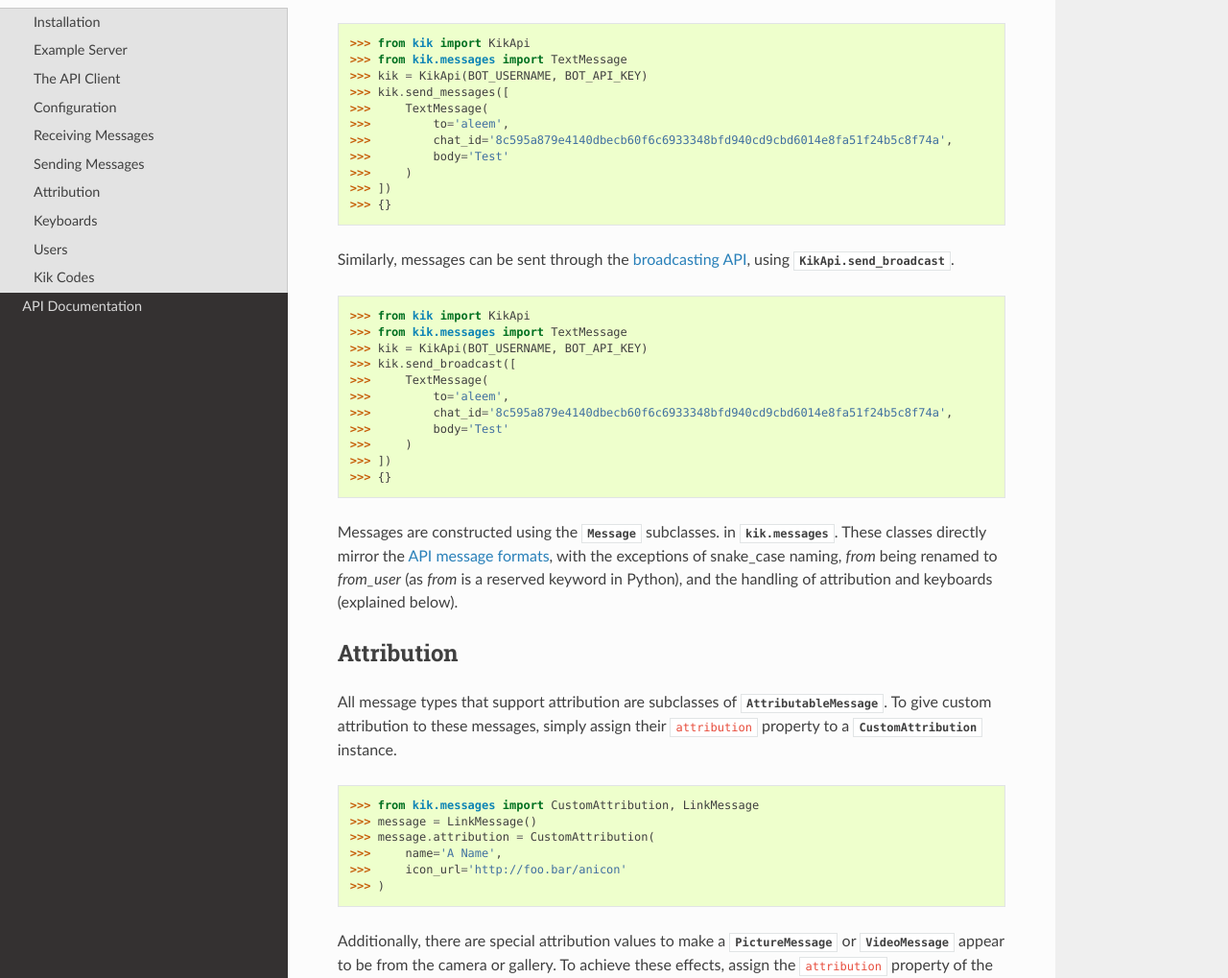
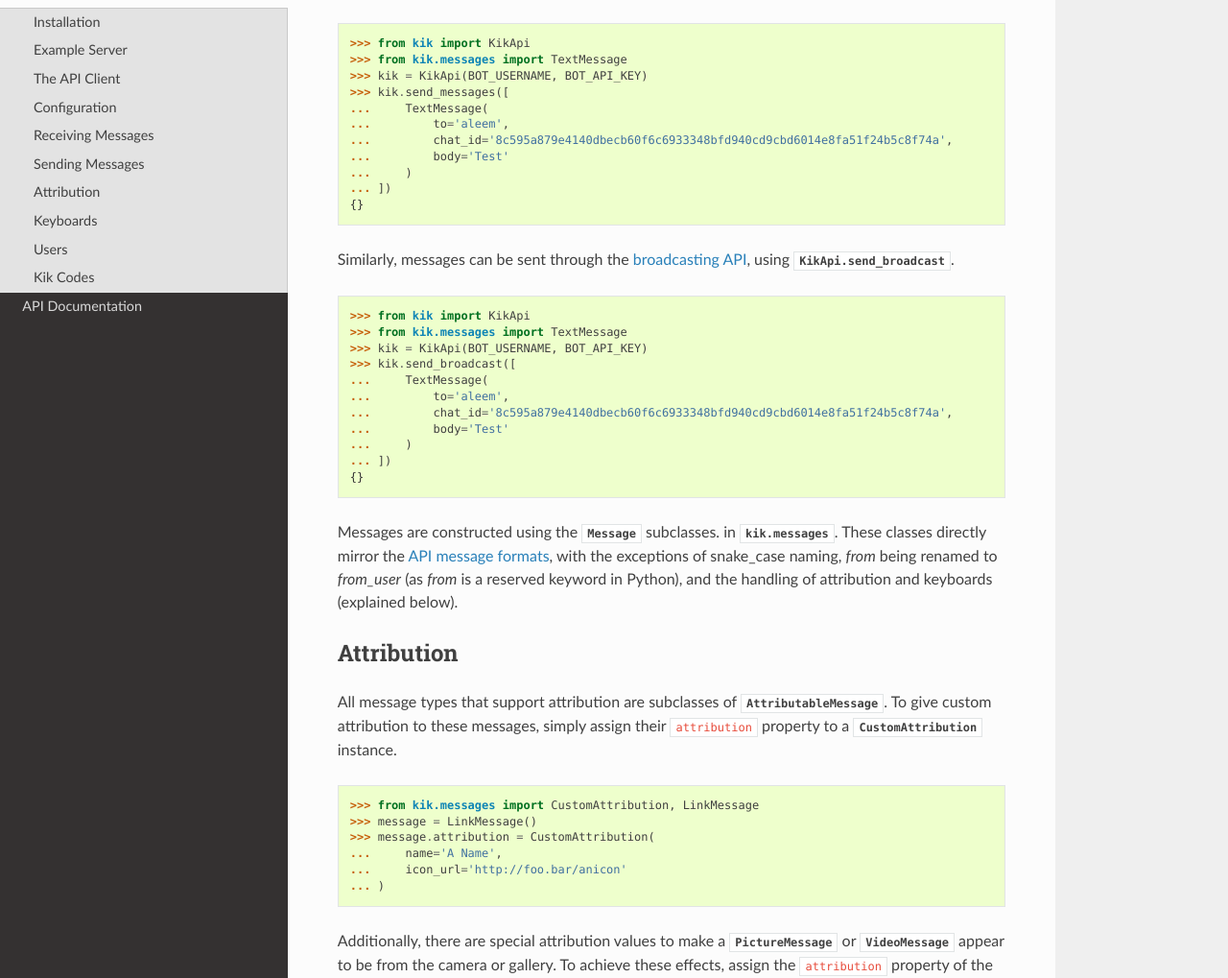
Before and after one commit to vaultdwellrciel/77d10543-93fb-451c-a612-057ba7c25c4d, a Sphinx documentation site: the page built from docs/source/user.rst, in a window 1280 px wide and 1400 px high, scrolled down 2563 px. Shown: the part 154-1173 px from the top of the window at 96% size. Built offline with Sphinx 7.4.7 and the Read the Docs theme 2.0.0, drawn with Linux system fonts in a browser that asks for light colours; some of the changed text lies outside the part shown.

Commit message:
Matching the python console behavior

```diff
--- a/docs/source/user.rst
+++ b/docs/source/user.rst
@@ -133,13 +133,13 @@ Messages are sent using :func:`KikApi.send_messages<kik.KikApi.send_messages>` f
    >>> from kik.messages import TextMessage
    >>> kik = KikApi(BOT_USERNAME, BOT_API_KEY)
    >>> kik.send_messages([
-   >>>     TextMessage(
-   >>>         to='aleem',
-   >>>         chat_id='8c595a879e4140dbecb60f6c6933348bfd940cd9cbd6014e8fa51f24b5c8f74a',
-   >>>         body='Test'
-   >>>     )
-   >>> ])
-   >>> {}
+   ...     TextMessage(
+   ...         to='aleem',
+   ...         chat_id='8c595a879e4140dbecb60f6c6933348bfd940cd9cbd6014e8fa51f24b5c8f74a',
+   ...         body='Test'
+   ...     )
+   ... ])
+   {}
 
 Similarly, messages can be sent through the `broadcasting API <https://dev.kik.com/#/docs/messaging#broadcasting>`_,
 using :func:`KikApi.send_broadcast<kik.KikApi.send_broadcast>`.
@@ -148,13 +148,13 @@ using :func:`KikApi.send_broadcast<kik.KikApi.send_broadcast>`.
    >>> from kik.messages import TextMessage
    >>> kik = KikApi(BOT_USERNAME, BOT_API_KEY)
    >>> kik.send_broadcast([
-   >>>     TextMessage(
-   >>>         to='aleem',
-   >>>         chat_id='8c595a879e4140dbecb60f6c6933348bfd940cd9cbd6014e8fa51f24b5c8f74a',
-   >>>         body='Test'
-   >>>     )
-   >>> ])
-   >>> {}
+   ...     TextMessage(
+   ...         to='aleem',
+   ...         chat_id='8c595a879e4140dbecb60f6c6933348bfd940cd9cbd6014e8fa51f24b5c8f74a',
+   ...         body='Test'
+   ...     )
+   ... ])
+   {}
 
 Messages are constructed using the :class:`Message<kik.messages.Message>` subclasses. in :mod:`kik.messages`.
 These classes directly mirror the `API message formats <https://dev.kik.com/#/docs/messaging#message-formats>`_, with
@@ -172,9 +172,9 @@ instance.
     >>> from kik.messages import CustomAttribution, LinkMessage
     >>> message = LinkMessage()
     >>> message.attribution = CustomAttribution(
-    >>>     name='A Name',
-    >>>     icon_url='http://foo.bar/anicon'
-    >>> )
+    ...     name='A Name',
+    ...     icon_url='http://foo.bar/anicon'
+    ... )
 
 Additionally, there are special attribution values to make a :class:`PictureMessage<kik.messages.PictureMessage>` or
 :class:`VideoMessage<kik.messages.VideoMessage>` appear to be from the camera or gallery.
@@ -199,15 +199,15 @@ Currently, the only supported keyboard types is
 of :class:`TextResponse<kik.messages.TextResponse>` instances.
 
    >>> from kik.messages import TextMessage, SuggestedResponseKeyboard, \
-   >>>     TextResponse
+   ...     TextResponse
    >>> message = TextMessage()
    >>> message.keyboards.append(
-   >>>     SuggestedResponseKeyboard(
-   >>>         to='aleem',
-   >>>         hidden=True,
-   >>>         responses=[TextResponse('OK')]
-   >>>     )
-   >>> )
+   ...     SuggestedResponseKeyboard(
+   ...         to='aleem',
+   ...         hidden=True,
+   ...         responses=[TextResponse('OK')]
+   ...     )
+   ... )
 
 Users
 -----
```
